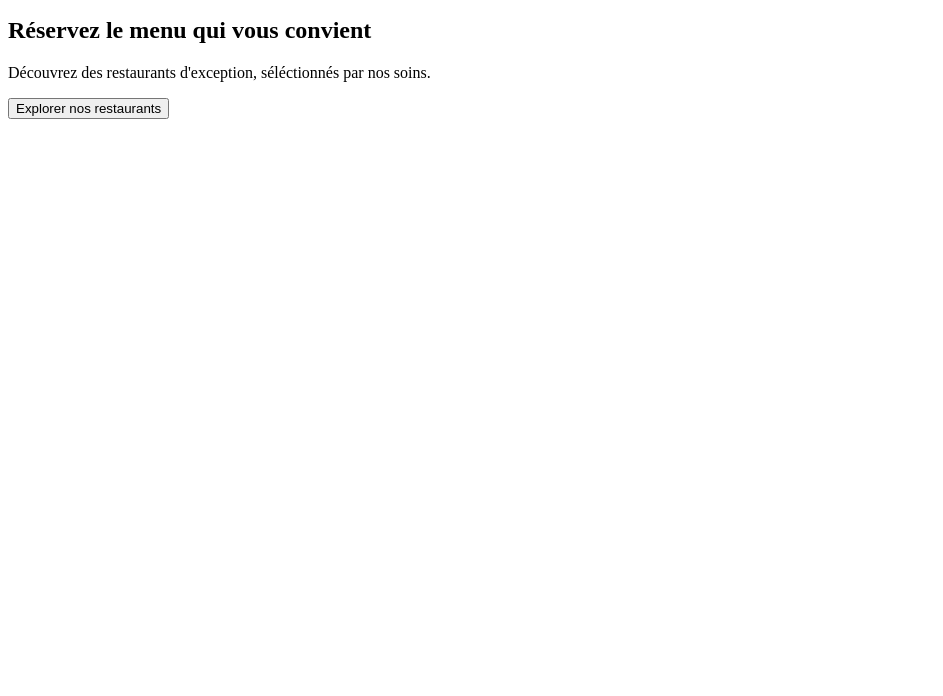
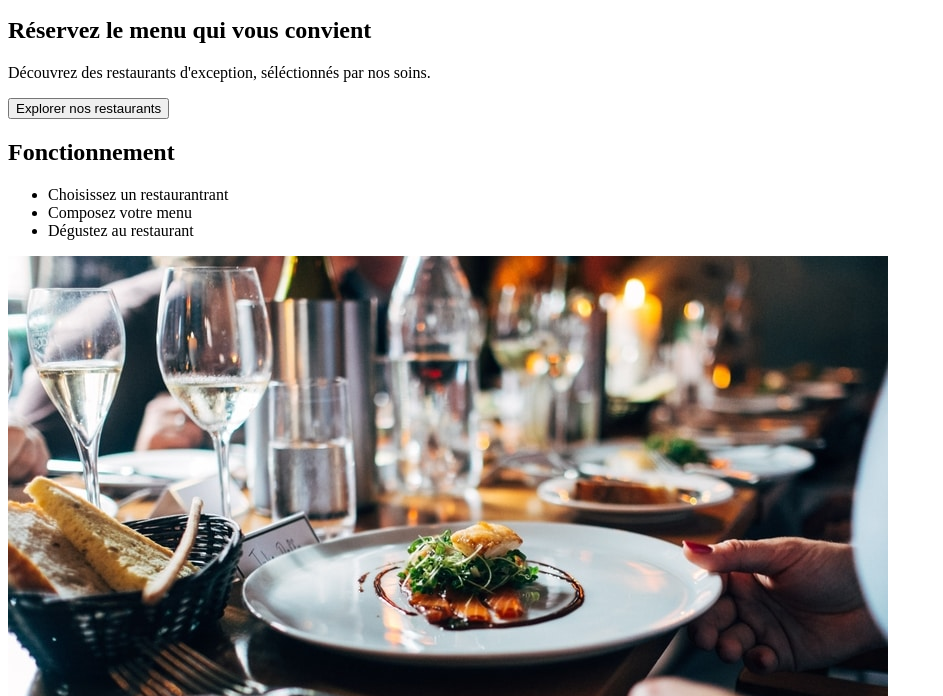
Before and after one commit to AdrienBriaux/AdrienBriaux_3_26042021, a plain HTML site: page index.html in a window 1280 px wide. Shown: the part 104-800 px from the top of the page, without its empty margins (0-943 px from the left). Drawn offline with Linux system fonts and the light colour scheme.

```diff
--- a/index.html
+++ b/index.html
@@ -29,6 +29,27 @@
                 <button>Explorer nos restaurants</button>
             </div>
         </div>
+        <section>
+            <div class="nav">
+                <h2>
+                    Fonctionnement
+                </h2>
+                <nav>
+                    <ul>
+                        <li>Choisissez un restaurantrant</li>
+                        <li>Composez votre menu</li>
+                        <li>Dégustez au restaurant</li>
+                    </ul>
+                </nav>
+            </div>
+        </section>
+        <section class="restaurant-prev">
+            <div class="resaturant-prev__image">
+                <img src="images/restaurants/mini/la_palette_du_gout_mini.jpg" alt="">
+            </div>
+                <h3 class="resaturant-prev__title">La palette du goût</h3>
+                <p class="restaurant-prev__info">Ménilmontant</p>
+        </section>
     </div>
 </body>
 
```
Also changed, not shown: images/restaurants/mini/La_note_enchantée_mini.jpg (added), images/restaurants/mini/Le_délice_des_sens_mini.jpg (added), images/restaurants/mini/la_palette_du_gout_mini.jpg (added), images/restaurants/mini/à_la_française_mini.jpg (added), images/restaurants/à_la_française.jpg (renamed from images/restaurants/toa-heftiba-DQKerTsQwi0-unsplash.jpg), 6 other files. Lines whose indentation alone changed are shown as unchanged.
